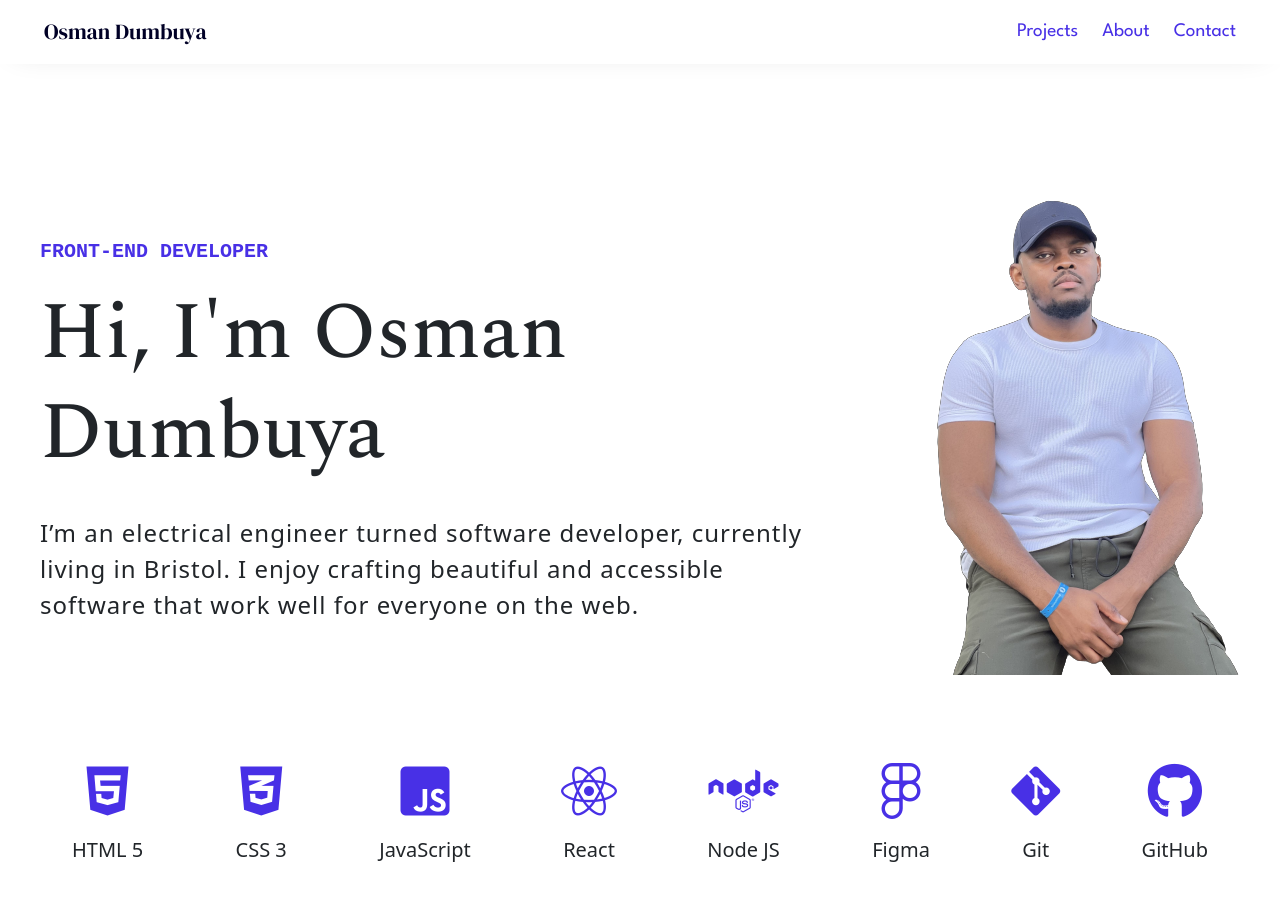
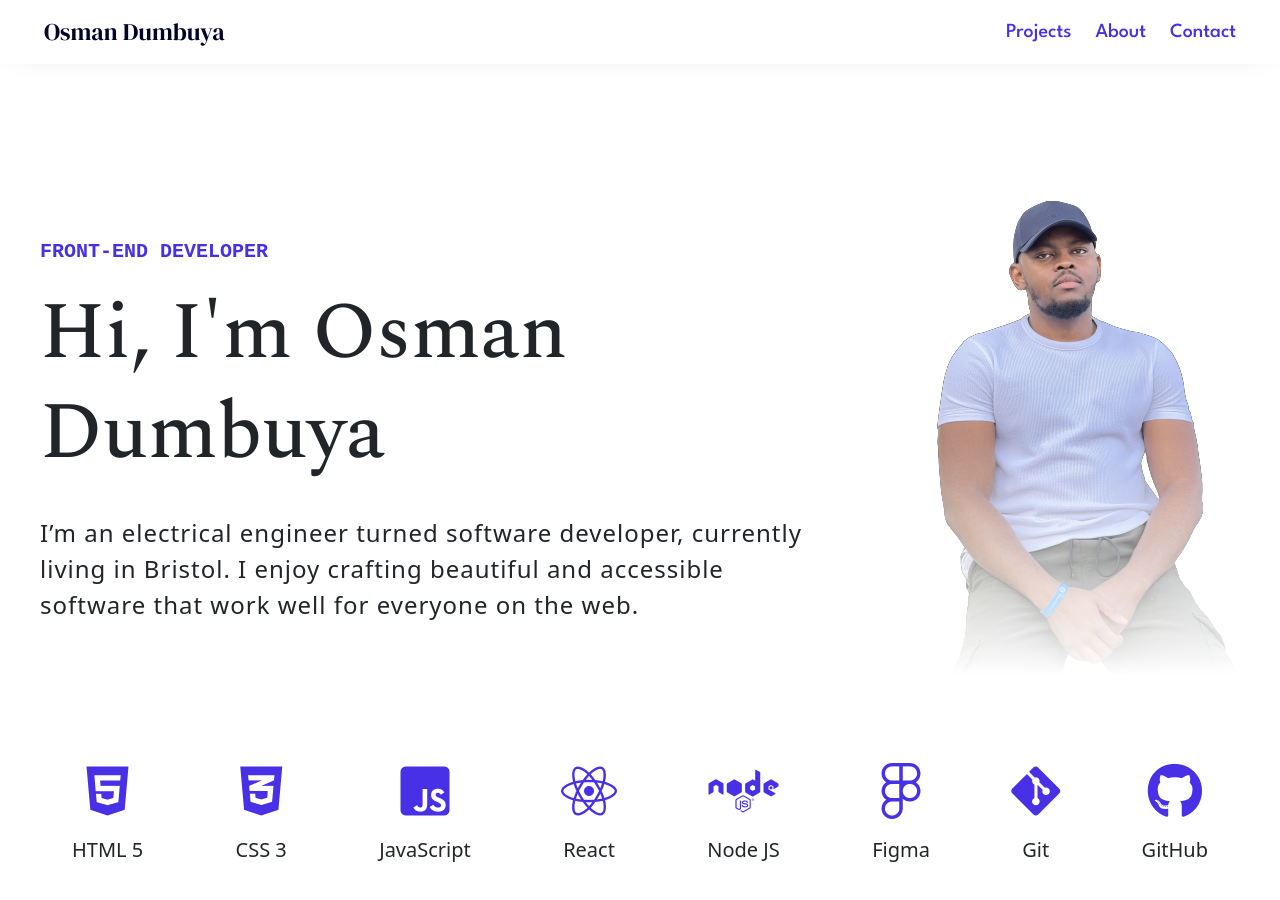
Before and after one commit to OsmanTolo/portfolio-reactjs, a React (Create React App) app: page / in a window 1280 px wide. Shown: the top 900 px of the page. Built offline with nearby package versions, Linux system fonts and the light colour scheme.

Commit message:
Add bottom fade effect on home image

```diff
--- a/src/components/Home.js
+++ b/src/components/Home.js
@@ -5,7 +5,7 @@ export default function Home() {
     <div className="home">
       <div>
         <div className="row">
-          <div className="col-8 hero-text">
+          <div className="col-lg-8 hero-text">
             <p className="role">Front-end Developer</p>
             <h1>Hi, I'm Osman Dumbuya</h1>
             <p className="description">
@@ -14,9 +14,9 @@ export default function Home() {
               software that work well for everyone on the web.
             </p>
           </div>
-          <div className="col">
+          <div className="col-lg img-container">
             <img
-              className="img-fluid float-end"
+              className="img-fluid float-end img"
               src={require("../images/osman-cropped-no-bg.png")}
               alt="Osman Dumbuya"
             />
--- a/src/index.css
+++ b/src/index.css
@@ -87,7 +87,7 @@ header nav {
 
 header nav .logo {
   margin-right: auto;
-  font-size: 1.35rem;
+  font-size: 1.5rem;
   font-family: var(--misc-font-family);
   color: var(--dark-clr);
   flex-grow: 1;
@@ -100,10 +100,10 @@ header nav .logo:hover {
 header nav a {
   text-decoration: none;
   padding: 0.25rem;
-  border-radius: 4px;
   color: var(--accent-clr);
-  font-size: 1.2rem;
+  font-size: 1.25rem;
   font-family: var(--para-font-family);
+  font-weight: 500;
 }
 
 header nav a .active {
@@ -141,6 +141,14 @@ main {
   font-family: "Inconsolata", monospace;
   color: var(--accent-clr);
   text-transform: uppercase;
+}
+
+.img-container {
+  mask-image: linear-gradient(
+    to bottom,
+    rgba(0, 0, 0, 1) 50%,
+    transparent 100%
+  );
 }
 
 /* Skills */
```
